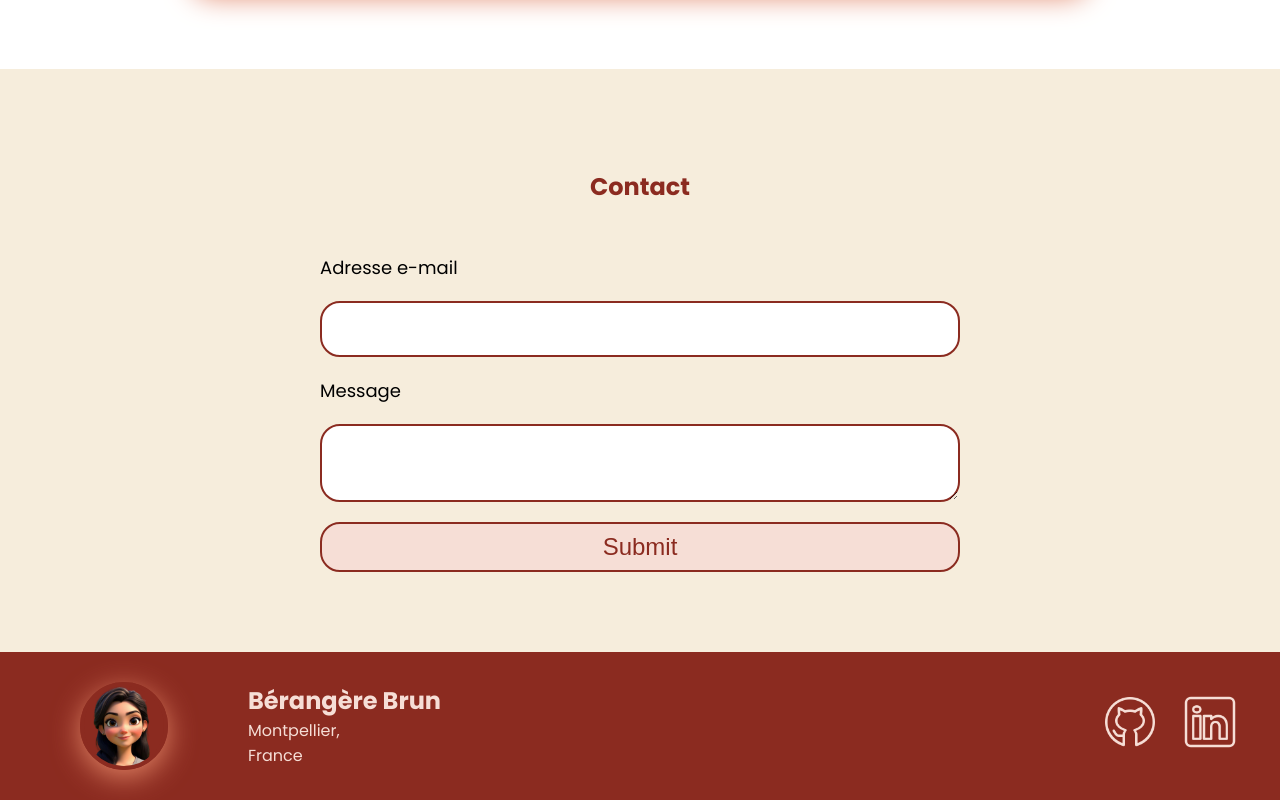
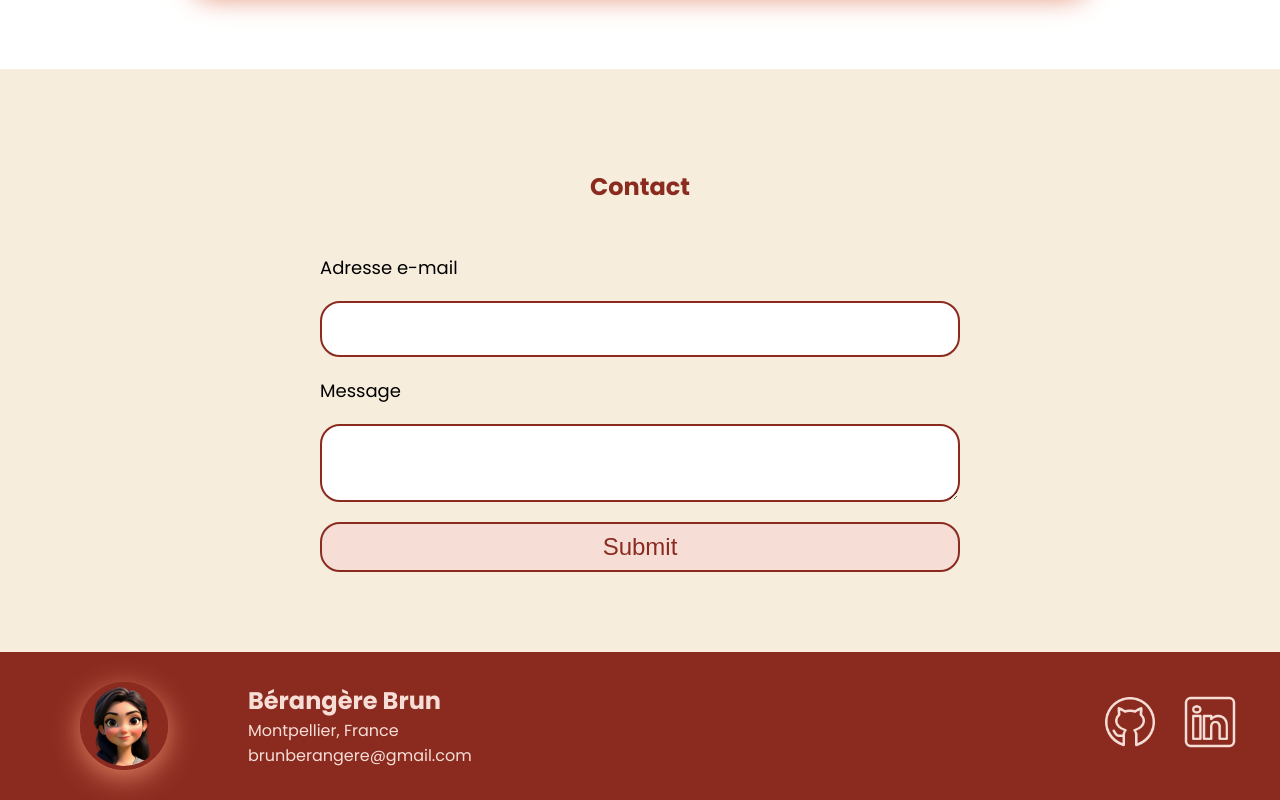
Before and after one commit to BerangereBr/Portfolio, a React (Vite) app: page / in a window 1280 px wide. Shown: the part 3318-4118 px from the top of the page. Built offline with nearby package versions, Linux system fonts and the light colour scheme.

Commit message:
referencement

```diff
--- a/src/App.jsx
+++ b/src/App.jsx
@@ -5,12 +5,14 @@ import ReactProject from './pages/ReactProject'
 import NodejsProject from './pages/NodejsProject'
 import ScrollToTop from './components/ScrollToTop'
 import Error from './components/Error'
+import PersonSchema from './components/SEO/PersonSchema'
 
 function App() {
 
   return (
     <>
       <ScrollToTop />
+      <PersonSchema />
       <Routes>
         <Route path='/' element={<Portfolio />} />
         <Route path='/projet_javascript' element={<JavascriptProject />} />
--- a/src/components/Footer.jsx
+++ b/src/components/Footer.jsx
@@ -6,14 +6,13 @@ import avatar from '../assets/images/avatar.png'
 function Footer() {
     return (
         <section id='footer'>
-            <div itemscope itemtype="https://schema.org/Person" className='footer-container'>
+            <div className='footer-container'>
                 <div className='footer-container-img'><img src={avatar} alt="Jean Dupont" itemprop="image" /></div>
                 <div className='footer-container-text'>
-                    <h1 itemprop="name">Bérangère Brun</h1>
-                    <p itemprop="address" itemscope itemtype="https://schema.org/PostalAddress">
-                        <span itemprop="addressLocality">Montpellier</span>,<br></br>
-                        <span itemprop="addressCountry">France</span>
-                    </p>
+                    <h1>Bérangère Brun</h1>
+                    <p>Montpellier, France</p>
+                    <p>brunberangere@gmail.com</p>
+
                 </div>
                 <div className='footer-container-logo'>
                     <a href='https://github.com/BerangereBr' target='_blank'><img src={github} alt='logo github' className="footer_logo" /></a>
--- /dev/null
+++ b/src/components/SEO/PersonSchema.jsx
@@ -0,0 +1,26 @@
+function PersonSchema() {
+    const JsonPerson = () => {
+        const jsonData = {
+            "@context": "https://schema.org",
+            "@type": "Person",
+            "name": "Bérangère Brun",
+            "url": "https://portfolio-nu-beryl-80.vercel.app/",
+            "jobTitle": "Développeuse web front-end",
+            "address": {
+                "@type": "PostalAddress",
+                "addressLocality": "Montpellier",
+                "addressCountry": "France"
+            },
+            "sameAs": [
+                "https://github.com/BerangereBr",
+                "https://www.linkedin.com/in/bérangère-brun-6208712a0"
+            ]
+        }
+
+
+        return (
+            <script type="application/ld+json" dangerouslySetInnerHTML={{ __html: JSON.stringify(jsonData) }}></script>
+        )
+    }
+}
+export default PersonSchema
```
